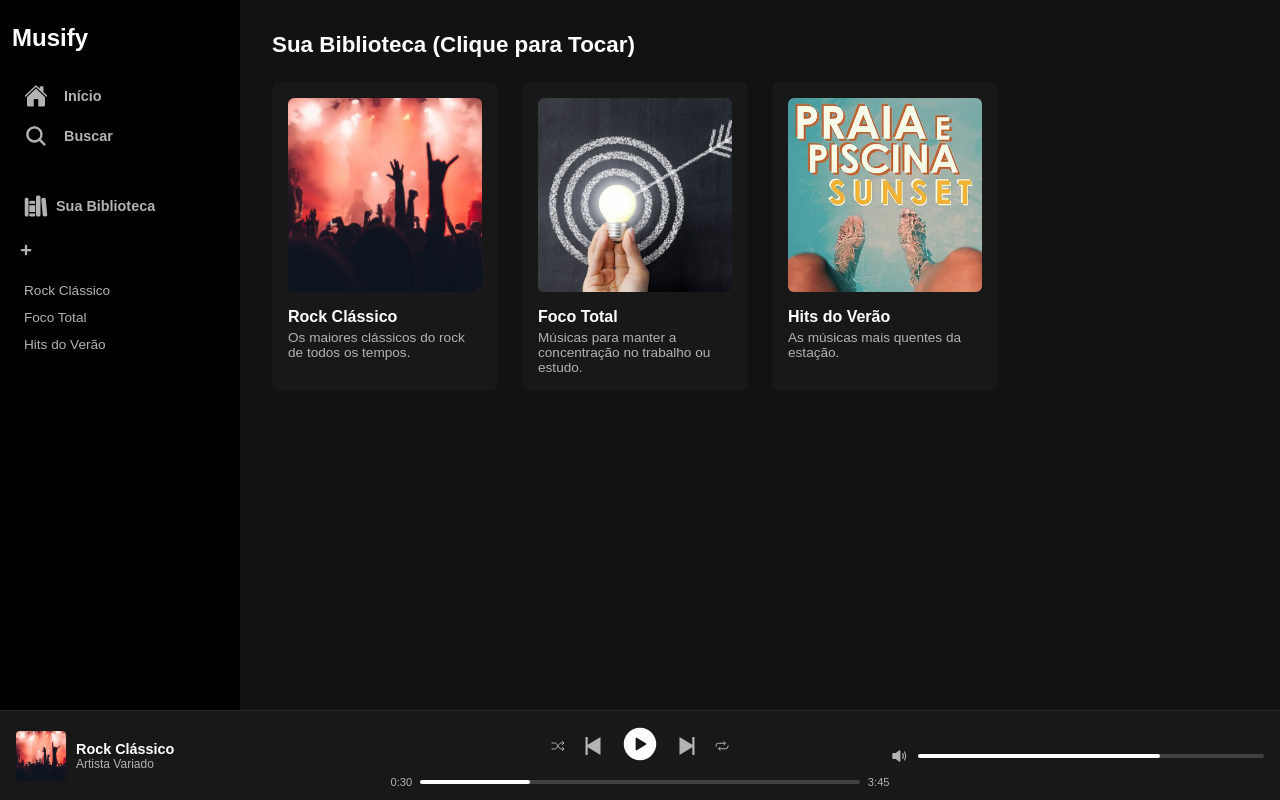
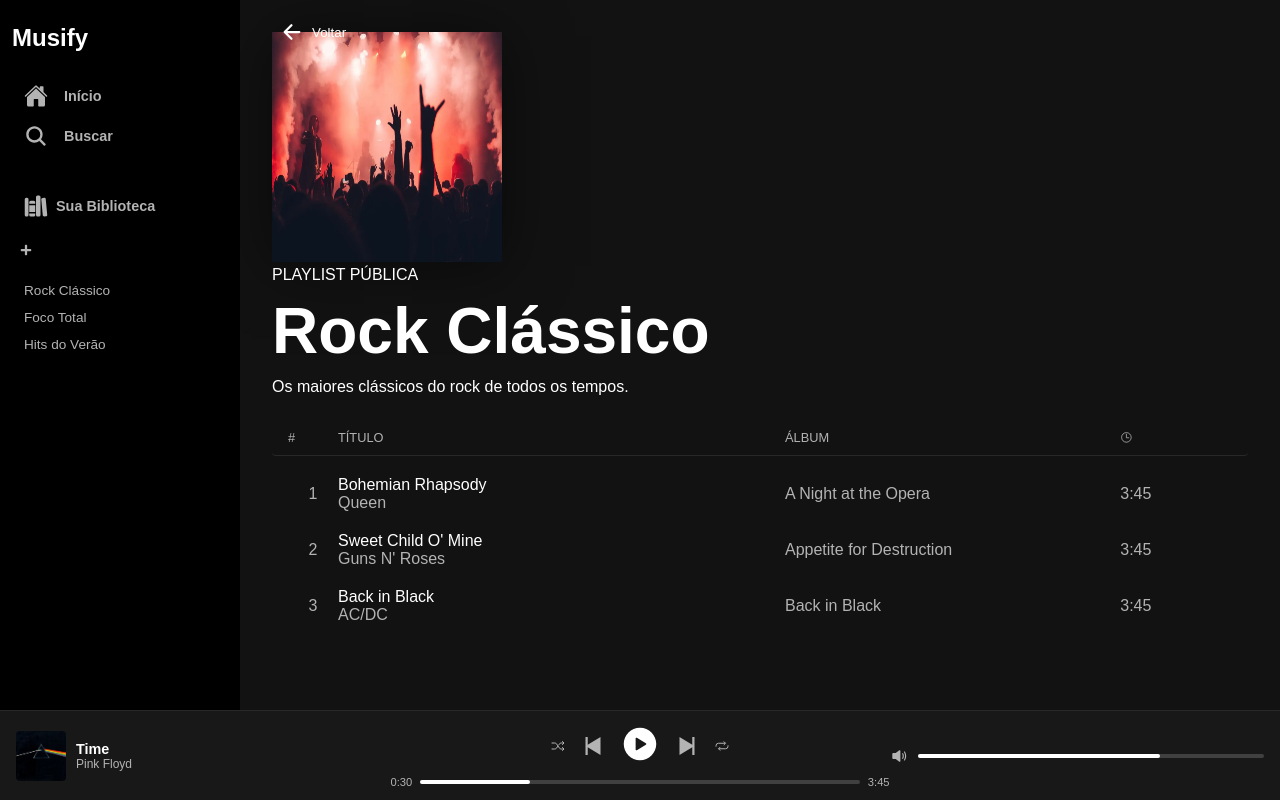
Before and after one commit to ufjf-dcc207/ufjf-dcc207-2025-3-a-sem2-alvarodomingues, a React (Vite) app in the folder trabalho-1-musify/: page / in a window 1280 px wide. Both pictures are taken after a click on the element 385 px from the left and 236 px from the top of the page. Built offline with nearby package versions, Linux system fonts and the light colour scheme.

Commit message:
Refaz a lógica de estados para reproduzir o movimento home->playlist->musica corretamente

```diff
--- a/trabalho-1-musify/src/App.css
+++ b/trabalho-1-musify/src/App.css
@@ -284,3 +284,73 @@
   width: 30%;
   justify-content: flex-end;
 }
+
+/* ---------- PLAYLIST DETAIL ---------- */
+.detail-header {
+  display: flex;
+  align-items: flex-end;
+  gap: 24px;
+  margin-bottom: 24px;
+}
+
+.back-button {
+  background: transparent;
+  border: none;
+  color: #fff;
+  cursor: pointer;
+  display: flex;
+  align-items: center;
+  gap: 8px;
+  position: absolute;
+  top: 20px;
+  left: 280px; /* Ajuste conforme Sidebar */
+}
+
+.header-cover {
+  width: 230px;
+  height: 230px;
+  box-shadow: 0 4px 60px rgba(0,0,0,.5);
+}
+
+.header-title {
+  font-size: 4rem; /* Estilo Bold do Spotify */
+  font-weight: 900;
+  margin: 10px 0;
+}
+
+.tracks-list {
+  display: flex;
+  flex-direction: column;
+}
+
+.tracks-header-row, .track-row {
+  display: grid;
+  grid-template-columns: 50px 4fr 3fr 1fr;
+  padding: 10px 16px;
+  border-radius: 4px;
+  align-items: center;
+  color: #b3b3b3;
+}
+
+.tracks-header-row {
+  border-bottom: 1px solid #282828;
+  margin-bottom: 10px;
+  text-transform: uppercase;
+  font-size: 0.8rem;
+}
+
+.track-row:hover {
+  background-color: #2a2a2a;
+  cursor: pointer;
+}
+
+.track-name {
+  color: #fff;
+  font-size: 1rem;
+  font-weight: 500;
+  display: block;
+}
+
+.track-index {
+    text-align: center;
+}
--- a/trabalho-1-musify/src/App.tsx
+++ b/trabalho-1-musify/src/App.tsx
@@ -3,34 +3,55 @@ import './App.css';
 import Sidebar from './components/Sidebar';
 import MusicPlayer from './components/MusicPlayer';
 import HomeView from './views/HomeView';
+import PlaylistDetail from './views/PlaylistDetail'; // Importe a nova view
 import { currentTrack as defaultTrack } from './data';
 import type { CurrentTrack } from './types';
 
 const App = () => {
-  // ESTADO 1: A música que está tocando agora
-  // Música que veio do data.ts
+  // Estado da música tocando
   const [playingTrack, setPlayingTrack] = useState<CurrentTrack>(defaultTrack);
 
-  // Função para trocar a música (passada para a HomeView)
-  const handlePlayMusic = (playlistName: string, image: string) => {
-    setPlayingTrack({
-      titulo: playlistName, // Simplificação: usando nome da playlist como música
-      artista: "Artista Variado",
-      album: "Album Selecionado",
-      capaUrl: image
-    });
+  // ESTADO DE NAVEGAÇÃO: 'home' ou 'playlist'
+  const [currentView, setCurrentView] = useState<'home' | 'playlist'>('home');
+  // ESTADO DA PLAYLIST SELECIONADA
+  const [selectedPlaylistId, setSelectedPlaylistId] = useState<number | null>(null);
+
+  // Função chamada ao clicar em um Card na Home
+  const handleOpenPlaylist = (id: number) => {
+    setSelectedPlaylistId(id);
+    setCurrentView('playlist');
+  };
+
+  // Função chamada ao clicar em "Voltar" na PlaylistDetail
+  const handleBackToHome = () => {
+    setCurrentView('home');
+    setSelectedPlaylistId(null);
+  };
+
+  // Função chamada ao clicar em uma música da lista
+  const handlePlayMusic = (track: CurrentTrack) => {
+    setPlayingTrack(track);
   };
 
   return (
     <div className="spotify-layout">
       <Sidebar />
+      <div className="main-content">
 
-      <div className="main-content">
-        {/* Passamos a função de trocar música para a Home */}
-        <HomeView onPlay={handlePlayMusic} />
+        {/* RENDERIZAÇÃO CONDICIONAL */}
+        {currentView === 'home' ? (
+          <HomeView onOpenPlaylist={handleOpenPlaylist} />
+        ) : (
+          selectedPlaylistId !== null && (
+            <PlaylistDetail
+                playlistId={selectedPlaylistId}
+                onPlayTrack={handlePlayMusic}
+                onBack={handleBackToHome}
+            />
+          )
+        )}
+
       </div>
-
-      {/* Passamos o ESTADO da música atual para o Player desenhar */}
       <MusicPlayer track={playingTrack} />
     </div>
   );
--- a/trabalho-1-musify/src/data.ts
+++ b/trabalho-1-musify/src/data.ts
@@ -41,3 +41,19 @@ export const currentTrack: CurrentTrack = {
   album: "The Dark Side of the Moon",
   capaUrl: floyd,
 };
+
+export const playlistTracks: Record<number, CurrentTrack[]> = {
+  1: [ // Rock Clássico
+    { titulo: "Bohemian Rhapsody", artista: "Queen", album: "A Night at the Opera", capaUrl: "https://upload.wikimedia.org/wikipedia/en/4/4d/Queen_A_Night_At_The_Opera.png" },
+    { titulo: "Sweet Child O' Mine", artista: "Guns N' Roses", album: "Appetite for Destruction", capaUrl: "https://upload.wikimedia.org/wikipedia/en/6/60/GunsnRosesAppetiteforDestructionalbum.jpg" },
+    { titulo: "Back in Black", artista: "AC/DC", album: "Back in Black", capaUrl: "https://upload.wikimedia.org/wikipedia/commons/3/3e/ACDC_Back_in_Black_cover.svg" },
+  ],
+  2: [ // Foco Total
+    { titulo: "River Flows in You", artista: "Yiruma", album: "First Love", capaUrl: "https://upload.wikimedia.org/wikipedia/en/5/5e/Yiruma_-_First_Love.jpg" },
+    { titulo: "Cornfield Chase", artista: "Hans Zimmer", album: "Interstellar OST", capaUrl: "https://upload.wikimedia.org/wikipedia/en/b/b3/Interstellar_soundtrack_cover.jpg" },
+  ],
+  3: [ // Hits do Verão
+    { titulo: "Watermelon Sugar", artista: "Harry Styles", album: "Fine Line", capaUrl: "https://upload.wikimedia.org/wikipedia/en/b/b1/Harry_Styles_-_Fine_Line.png" },
+    { titulo: "Levitating", artista: "Dua Lipa", album: "Future Nostalgia", capaUrl: "https://upload.wikimedia.org/wikipedia/en/f/f5/Dua_Lipa_-_Future_Nostalgia_%28Official_Album_Cover%29.png" },
+  ]
+};
--- a/trabalho-1-musify/src/views/HomeView.tsx
+++ b/trabalho-1-musify/src/views/HomeView.tsx
@@ -2,22 +2,22 @@ import React from 'react';
 import PlaylistCard from '../components/PlaylistCard';
 import { playlists } from '../data';
 
-// Definimos que a HomeView recebe uma função "onPlay" como propriedade
+// Mudamos a interface para receber o ID
 interface HomeViewProps {
-  onPlay: (name: string, image: string) => void;
+  onOpenPlaylist: (id: number) => void;
 }
 
-const HomeView: React.FC<HomeViewProps> = ({ onPlay }) => {
+const HomeView: React.FC<HomeViewProps> = ({ onOpenPlaylist }) => {
   return (
     <main className="home-view">
-      <h2>Sua Biblioteca (Clique para Tocar)</h2>
+      <h2>Sua Biblioteca</h2>
       <div className="playlists-grid">
         {playlists.map((playlist) => (
           <PlaylistCard
             key={playlist.id}
             playlist={playlist}
-            // Passamos a função de clique para o cartão
-            onClick={() => onPlay(playlist.nome, playlist.capaUrl)}
+            // Agora passamos o ID para abrir a lista
+            onClick={() => onOpenPlaylist(playlist.id)}
           />
         ))}
       </div>
--- /dev/null
+++ b/trabalho-1-musify/src/views/PlaylistDetail.tsx
@@ -0,0 +1,66 @@
+import React from 'react';
+import { playlistTracks, playlists } from '../data';
+import type { CurrentTrack } from '../types';
+import { IoTimeOutline, IoArrowBack } from 'react-icons/io5';
+
+interface PlaylistDetailProps {
+  playlistId: number;
+  onPlayTrack: (track: CurrentTrack) => void;
+  onBack: () => void;
+}
+
+const PlaylistDetail: React.FC<PlaylistDetailProps> = ({ playlistId, onPlayTrack, onBack }) => {
+  // Encontra os dados da playlist (nome, capa, etc)
+  const playlistInfo = playlists.find((p) => p.id === playlistId);
+  // Busca as músicas dessa playlist no nosso "banco de dados"
+  const tracks = playlistTracks[playlistId] || [];
+
+  if (!playlistInfo) return <div>Playlist não encontrada</div>;
+
+  return (
+    <div className="playlist-detail">
+      {/* Cabeçalho com Botão de Voltar */}
+      <div className="detail-header">
+        <button onClick={onBack} className="back-button">
+            <IoArrowBack size={24} /> Voltar
+        </button>
+        <div className="header-content">
+            <img src={playlistInfo.capaUrl} alt={playlistInfo.nome} className="header-cover" />
+            <div className="header-text">
+                <span className="header-type">PLAYLIST PÚBLICA</span>
+                <h1 className="header-title">{playlistInfo.nome}</h1>
+                <p className="header-desc">{playlistInfo.descricao}</p>
+            </div>
+        </div>
+      </div>
+
+      {/* Lista de Músicas */}
+      <div className="tracks-list">
+        <div className="tracks-header-row">
+            <span>#</span>
+            <span>Título</span>
+            <span>Álbum</span>
+            <IoTimeOutline />
+        </div>
+
+        {tracks.map((track, index) => (
+            <div
+                key={index}
+                className="track-row"
+                onClick={() => onPlayTrack(track)}
+            >
+                <span className="track-index">{index + 1}</span>
+                <div className="track-primary-info">
+                    <span className="track-name">{track.titulo}</span>
+                    <span className="track-artist-name">{track.artista}</span>
+                </div>
+                <span className="track-album-name">{track.album}</span>
+                <span className="track-duration">3:45</span>
+            </div>
+        ))}
+      </div>
+    </div>
+  );
+};
+
+export default PlaylistDetail;
```
